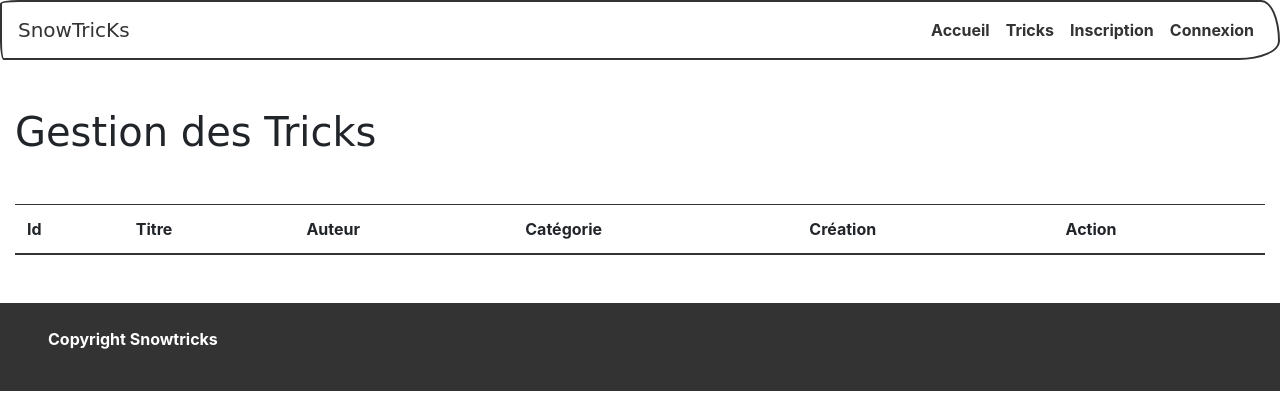
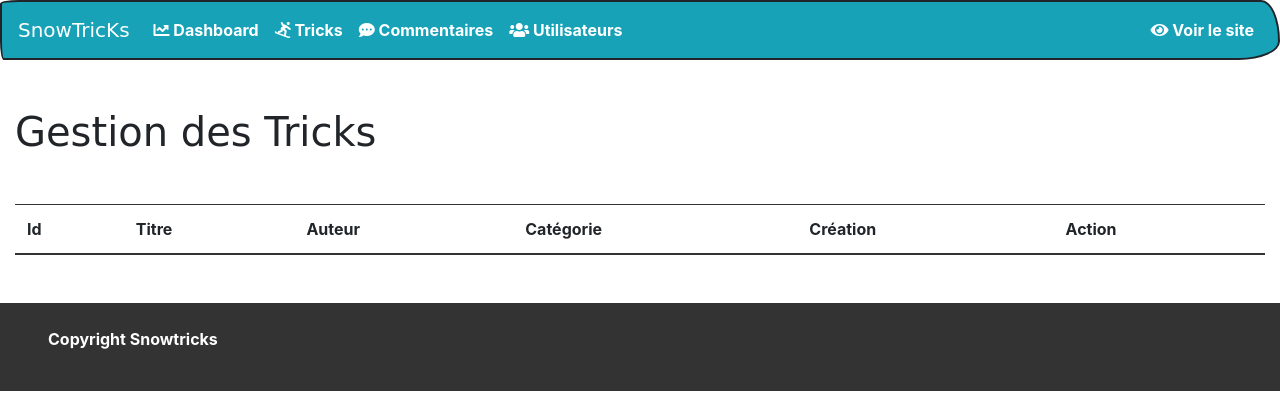
Before and after one commit to AurelBichop/Projet6_SnowTricks, a Symfony app: template templates/admin/trick/index.html.twig in a window 1280 px wide. Shown: the top 420 px of the page. Run offline with Twig, Linux system fonts and the light colour scheme; the template is opened without the code that fills it, so the values that code supplies are empty; some libraries are stand-ins or nearby versions; some web fonts are replaced.

Commit message:
création du parfeu admin et la page de login pour l'administration

```diff
--- /dev/null
+++ b/templates/admin/base.html.twig
@@ -0,0 +1,41 @@
+<!DOCTYPE html>
+<html>
+    <head>
+        <meta charset="UTF-8">
+        <title>{% block title %}Bienvenu sur Snowtricks!{% endblock %}</title>
+        {% block stylesheets %}
+            <link rel="stylesheet" href="/css/bootstrap.min.css">
+            <link rel="stylesheet" href="https://use.fontawesome.com/releases/v5.10.1/css/all.css" integrity="sha384-wxqG4glGB3nlqX0bi23nmgwCSjWIW13BdLUEYC4VIMehfbcro/ATkyDsF/AbIOVe" crossorigin="anonymous">
+
+            <link rel="stylesheet" href="/css/app.css">
+        {% endblock %}
+    </head>
+    <body>
+
+        {% include 'admin/partials/header.html.twig' %}
+
+        {% for label, messages in app.flashes %}
+
+            <div class="container my-3">
+                <div class="alert alert-{{ label }}">
+                    {% for message in messages %}
+                        <p>{{ message | raw }}</p>
+                    {% endfor %}
+                </div>
+            </div>
+
+        {% endfor %}
+
+        {% block body %}{% endblock %}
+
+            <script src="{{ asset('js/jquery.js') }}"></script>
+            <script src="{{ asset('js/popper.js') }}"></script>
+            <script src="{{ asset('js/bootstrap.js') }}"></script>
+
+        {% block javascripts %}{% endblock %}
+
+    </body>
+
+    {% include 'admin/partials/footer.html.twig' %}
+
+</html>
--- /dev/null
+++ b/templates/admin/partials/footer.html.twig
@@ -0,0 +1,3 @@
+<footer id="footer" class="my-5 text-white bg-primary py-4">
+    <p class="ml-5">Copyright Snowtricks</p>
+</footer>
--- /dev/null
+++ b/templates/admin/partials/header.html.twig
@@ -0,0 +1,54 @@
+<nav class="navbar navbar-expand-lg navbar-dark bg-info">
+    <a class="navbar-brand" href="{{ path('accueil') }}">SnowTricKs</a>
+    <button class="navbar-toggler" type="button" data-toggle="collapse" data-target="#navbarColor03" aria-controls="navbarColor03" aria-expanded="false" aria-label="Toggle navigation">
+        <span class="navbar-toggler-icon"></span>
+    </button>
+
+    <div class="collapse navbar-collapse" id="navbarColor03">
+        <ul class="navbar-nav mr-auto">
+            <li class="nav-item ">
+                <a class="nav-link" href="#">
+                    <i class="fas fa-chart-line"></i>
+                    Dashboard
+                </a>
+            </li>
+
+            <li class="nav-item">
+                <a class="nav-link" href="{{ path('admin_tricks_index') }}">
+                    <i class="fas fa-snowboarding"></i>
+                    Tricks
+                </a>
+            </li>
+
+            <li class="nav-item">
+                <a class="nav-link" href="#">
+                    <i class="fas fa-comment-dots"></i>
+                    Commentaires
+                </a>
+            </li>
+
+            <li class="nav-item">
+                <a class="nav-link" href="#">
+                    <i class="fas fa-users"></i>
+                    Utilisateurs
+                </a>
+            </li>
+        </ul>
+
+        <ul class="navbar-nav ml-auto">
+            <li class="nav-item">
+                <a href="{{ path('accueil') }}" class="nav-link">
+                    <i class="fas fa-eye"></i>
+                    Voir le site
+                </a>
+            </li>
+            {% if app.user %}
+                <li class="nav-item">
+                    <a href="{{path('admin_account_logout')}}" class="nav-link">Deconnexion</a>
+                </li>
+            {% endif %}
+
+        </ul>
+
+    </div>
+</nav>
--- a/templates/admin/trick/index.html.twig
+++ b/templates/admin/trick/index.html.twig
@@ -1,4 +1,4 @@
-{% extends 'base.html.twig' %}
+{% extends 'admin/base.html.twig' %}
 
 {% block title %}Administration des tricks{% endblock %}
 
```
Also changed, not shown: src/Controller/AdminAccountController.php (added, +33 -0 lines), templates/admin/account/login.html.twig (added, +57 -0 lines), src/Controller/AdminTrickController.php (line endings or trailing spaces), 1 other file.
